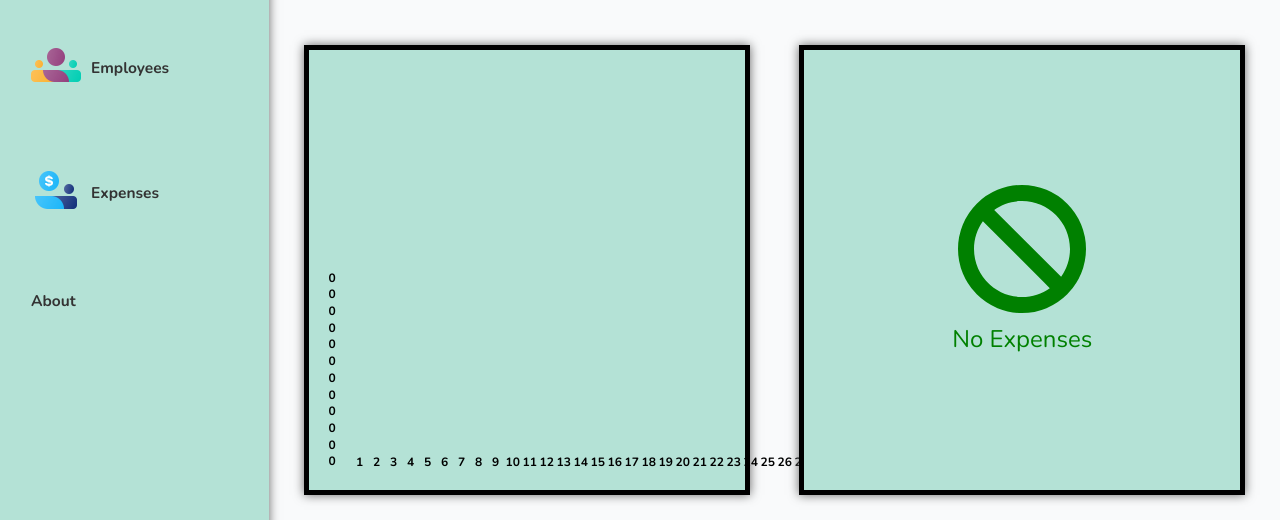
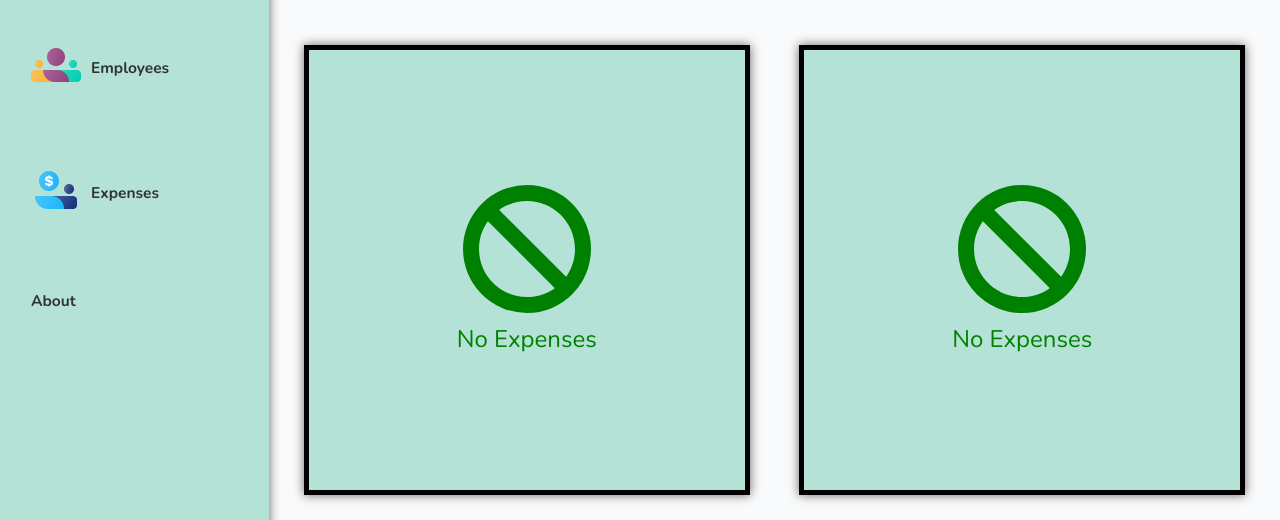
Before and after one commit to nisha-tamta/cashflowmanager-UI, a React (Create React App) app: page / in a window 1280 px wide. Shown: the part 226-746 px from the top of the page. Built offline with nearby package versions, Linux system fonts and the light colour scheme; no server answers; sample sign-in values are in the browser's storage; what chartjs-plugin-datalabels would draw is missing.

Commit message:
ExpenseBarGraph added

```diff
--- a/src/components/js/DashboardPage.js
+++ b/src/components/js/DashboardPage.js
@@ -144,7 +144,7 @@ const DashboardPage = () => {
           </div>
           <div className="dashboard-container-box">
             <div className="dashboard-container">
-              <ExpenseBarGraph expenses={expenses} />
+              <ExpenseBarGraph time={time} />
             </div>
             <div className="dashboard-container">
               <ExpensePieChart time={time} />
--- a/src/components/js/ExpenseBarGraph.js
+++ b/src/components/js/ExpenseBarGraph.js
@@ -1,85 +1,92 @@
 import React, { useState, useEffect } from "react";
+import { FontAwesomeIcon } from '@fortawesome/react-fontawesome';
+import { faBan } from '@fortawesome/free-solid-svg-icons';
+import { Bar } from 'react-chartjs-2';
+import { Chart, CategoryScale, LinearScale, BarElement } from 'chart.js';
+import "../css/ExpenseBarGraph.css";
 
-const ExpenseBarGraph = ({ expenses }) => {
-  const currentMonth = new Date().getMonth();
-  const currentYear = new Date().getFullYear();
-  const daysInMonth = new Date(currentYear, currentMonth + 1, 0).getDate();
-  const [error, setError] = useState("");
-  const [budget, setBudget] = useState({
-    month: "",
-    amount: "",
-  });
-  const [amount, setAmount] = useState(0);
-  const [maxExpense, setMaxExpense] = useState(0);
+Chart.register(CategoryScale, LinearScale, BarElement)
 
-  const filteredExpenses = expenses.filter((expense) => {
-    const expenseDate = new Date(expense.date);
-    return (
-      expenseDate.getMonth() === currentMonth &&
-      expenseDate.getFullYear() === currentYear
-    );
-  });
+const ExpenseBarGraph = ({ time }) => {
+  const [expenses, setExpenses] = useState([]);
+  const { year, month } = time || {};
 
   useEffect(() => {
-    const fetchReports = async (e) => {
+    if (year && month) {
+      const fetchExpenses = async () => {
+        try {
           const userId = JSON.parse(localStorage.getItem("user")).id;
-      try {
           const response = await fetch(
-          `http://192.168.29.40:8080/api/budget/current?userId=${userId}`,
-          {
-            method: "GET",
-            headers: {
-              "Content-Type": "application/json",
-            },
-          }
+            `http://192.168.29.40:8080/api/expenses?userId=${userId}&month=${month}&year=${year}`
           );
-        if (response.ok) {
           const data = await response.json();
-          setBudget(JSON.stringify(data));
-          setAmount(data.amount)
-          setMaxExpense(data.amount / 10);
-        } else {
-          const errorData = await response.json();
-          setError(errorData.message);
-        }
+          setExpenses(data);
         } catch (error) {
-        setError("Failed to login. Please try again later.");
+          console.error("Error fetching expenses:", error);
         }
       };
-    fetchReports();
-  }, []);
+      fetchExpenses();
+    }
+  }, [year, month]);
 
-  const expensesByDay = filteredExpenses.reduce((acc, expense) => {
-    const expenseDate = new Date(expense.date);
-    const expenseDay = expenseDate.getDate();
-    if (!acc[expenseDay]) {
-      acc[expenseDay] = 0;
+  // Calculate total expenses per day
+  const expensesPerDay = {};
+  for (let expense of expenses) {
+    const date = new Date(expense.date);
+    const day = date.getDate();
+    if (!expensesPerDay[day]) {
+      expensesPerDay[day] = 0;
     }
-    acc[expenseDay] += expense.amount;
-    return acc;
-  }, {});
-
-  const data = [];
-  for (let i = 1; i <= daysInMonth; i++) {
-    data.push({ day: i, expense: expensesByDay[i] || 0 });
+    expensesPerDay[day] += expense.amount;
   }
 
-  const maxBudget = amount;
-  const budgetInterval = maxBudget / 10;
+  // Prepare data for the bar graph
+  const chartData = {
+    labels: Object.keys(expensesPerDay),
+    datasets: [
+      {
+        label: 'Expenses',
+        data: Object.values(expensesPerDay),
+        backgroundColor: '#FF6384',
+      },
+    ],
+  };
+
+  const options = {
+    scales: {
+      x: {
+        title: {
+          display: true,
+          text: 'Day',
+        },
+      },
+      y: {
+        title: {
+          display: true,
+          text: 'Amount',
+        },
+        beginAtZero: true,
+      },
+    },
+    plugins: {
+      legend: {
+        display: false,
+      },
+    },
+  };
 
   return (
-    <div style={{ display: "flex", alignItems: "flex-end", marginBottom: "24px", width: "100%", height: "100%" }}>
-      <div style={{ display: "flex", flexDirection: "column", justifyContent: "space-between", height: "200px", marginRight: "16px" }}>
-        {[...Array(12)].map((_, i) => (
-          <div key={i} style={{ fontSize: "12px", fontWeight: "bold", textAlign: "right" }}>{budgetInterval * (10 - i)}</div>
-        ))}
+    <div style={{ display: "flex", justifyContent: "center", alignItems: "center", height: "100%" }}>
+      {expenses && expenses.length > 0 ? (
+        <Bar data={chartData} options={options} />
+      ) : (
+        <div className="no-expenses">
+          <div className="no-expenses-icon">
+            <FontAwesomeIcon icon={faBan} size="8x" color="green" />
           </div>
-      {data.map((d) => (
-        <div key={d.day} style={{ display: "flex", flexDirection: "column", alignItems: "center", marginRight: "1px", flex: "1 0 0" }}>
-          <div style={{ height: `${(d.expense / maxExpense)*20}px`, width: "16px", background: "#29b6f6", borderRadius: "4px" }} />
-          <div style={{ marginTop: "8px", fontSize: "12px", fontWeight: "bold" }}>{d.day}</div>
+          <div className="no-expenses-text">No Expenses</div>
         </div>
-      ))}
+      )}
     </div>
   );
 };
```
Lines whose indentation alone changed are shown as unchanged.
